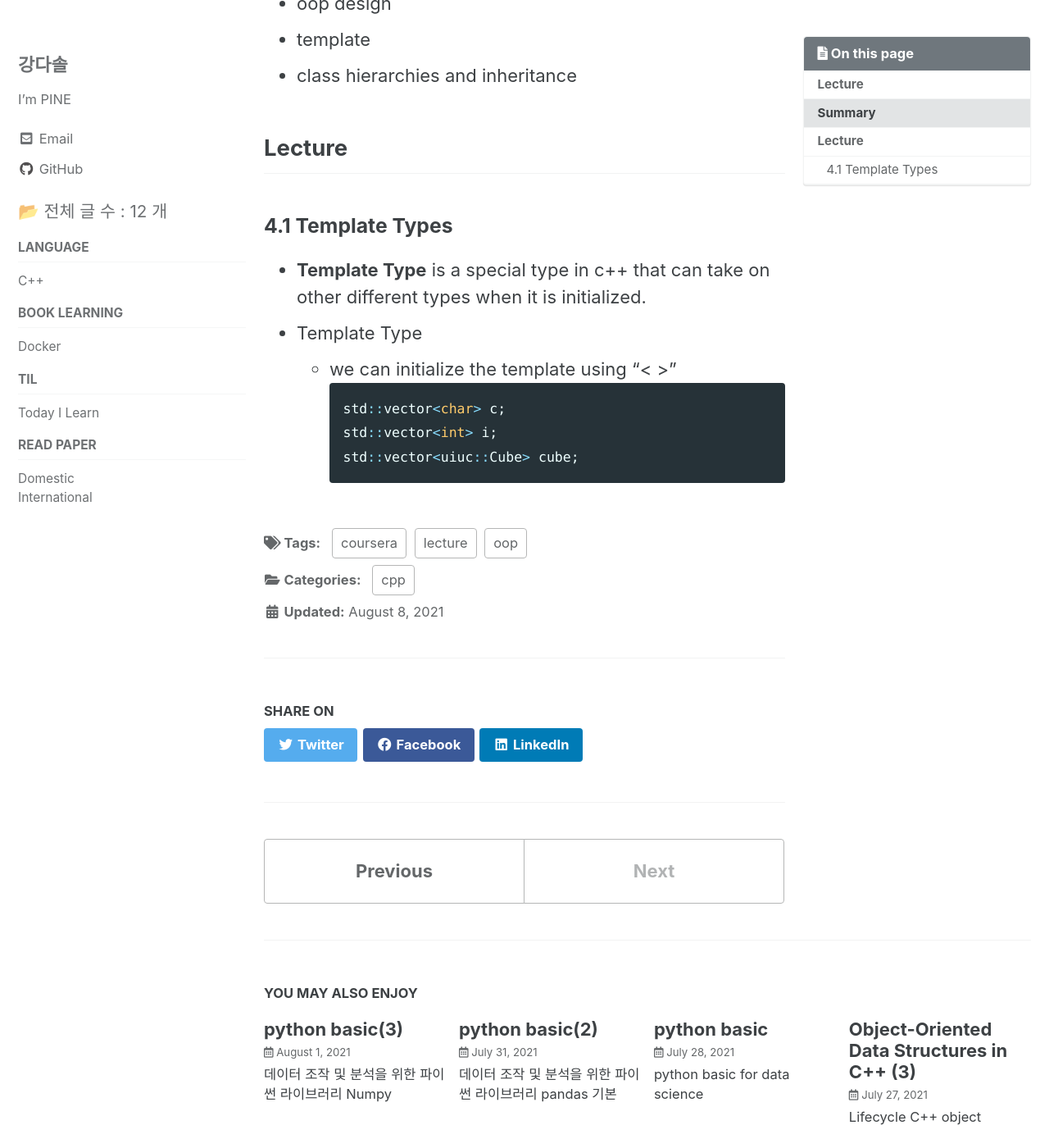
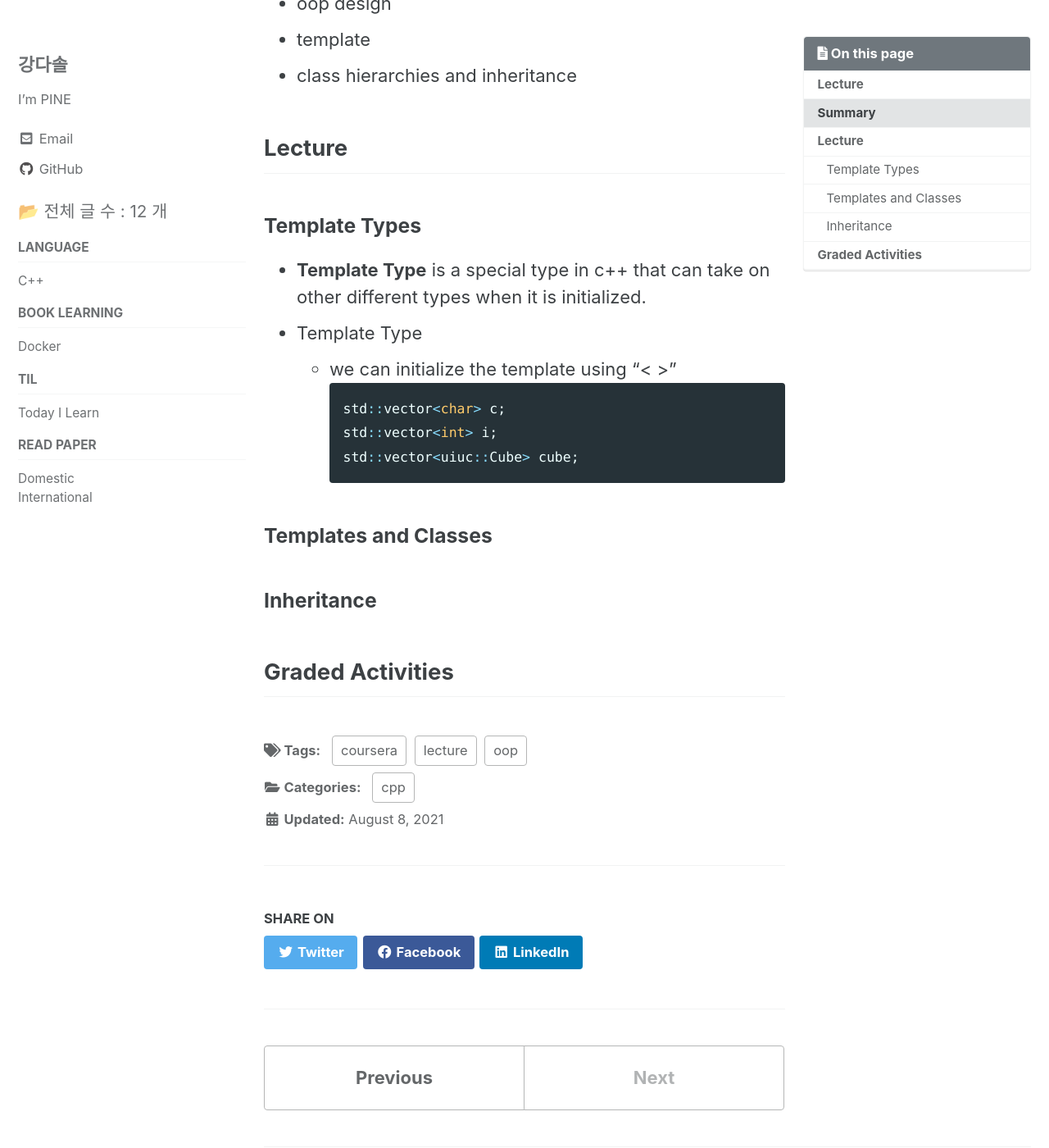
Before and after one commit to pine939/pine939.github.io, a Jekyll site: the page built from _posts/2021-08-08-coursera_cpp4.md, in a window 1280 px wide and 1400 px high, scrolled down 708 px. Shown: the whole window at 82% size. Built offline with Jekyll 4.4.1, drawn with Linux system fonts in a browser that asks for light colours; cached includes are drawn as plain includes.

Commit message:
edit post

````diff
--- a/_posts/2021-08-08-coursera_cpp4.md
+++ b/_posts/2021-08-08-coursera_cpp4.md
@@ -31,7 +31,7 @@ last_modified_at: 2021-08-08
 
 ## Lecture
 
-### 4.1 Template Types
+### Template Types
 
 * **Template Type** is a special type in c++ that can take on other different types when it is initialized.
 * Template Type
@@ -41,3 +41,9 @@ last_modified_at: 2021-08-08
   std::vector<int> i;
   std::vector<uiuc::Cube> cube;
   ```
+
+### Templates and Classes
+
+### Inheritance
+
+## Graded Activities
````
